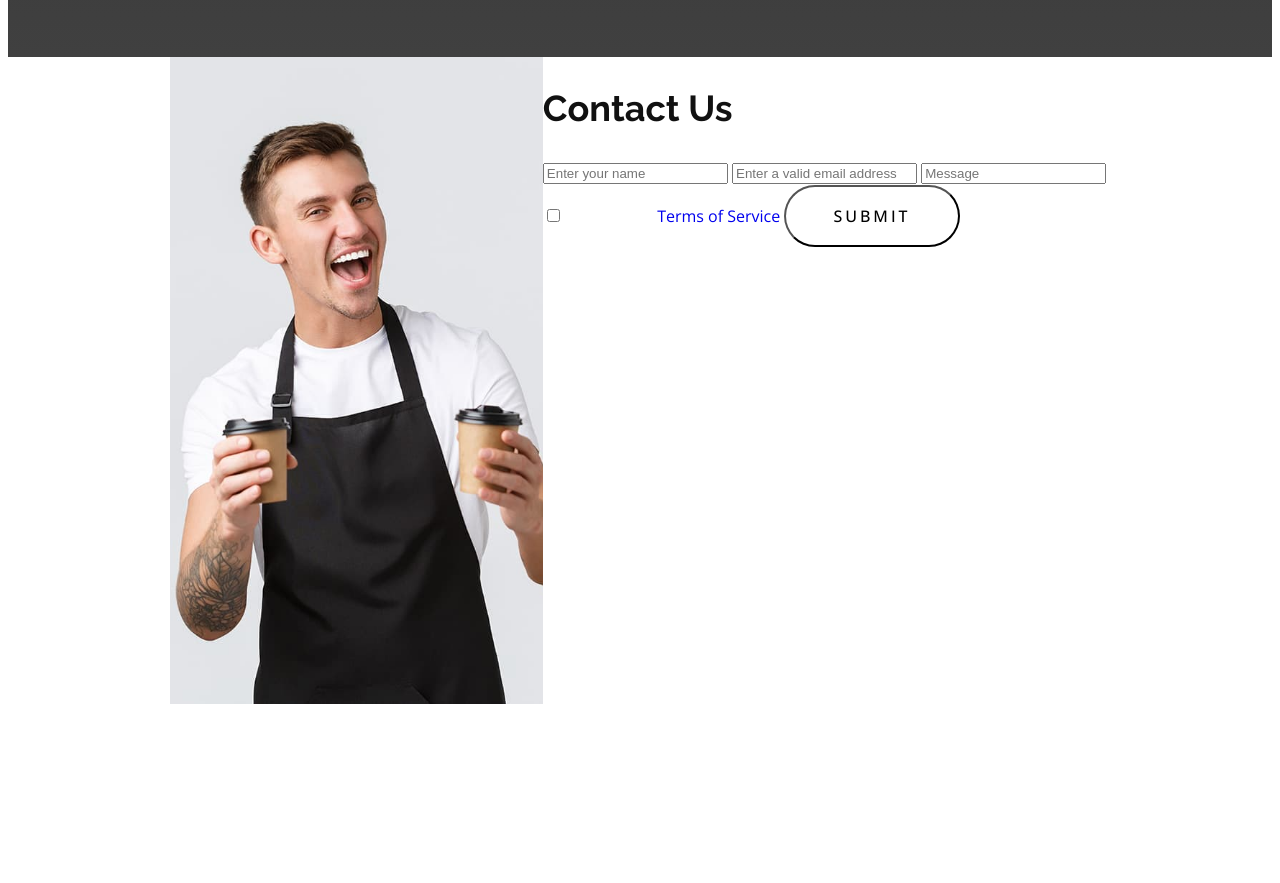
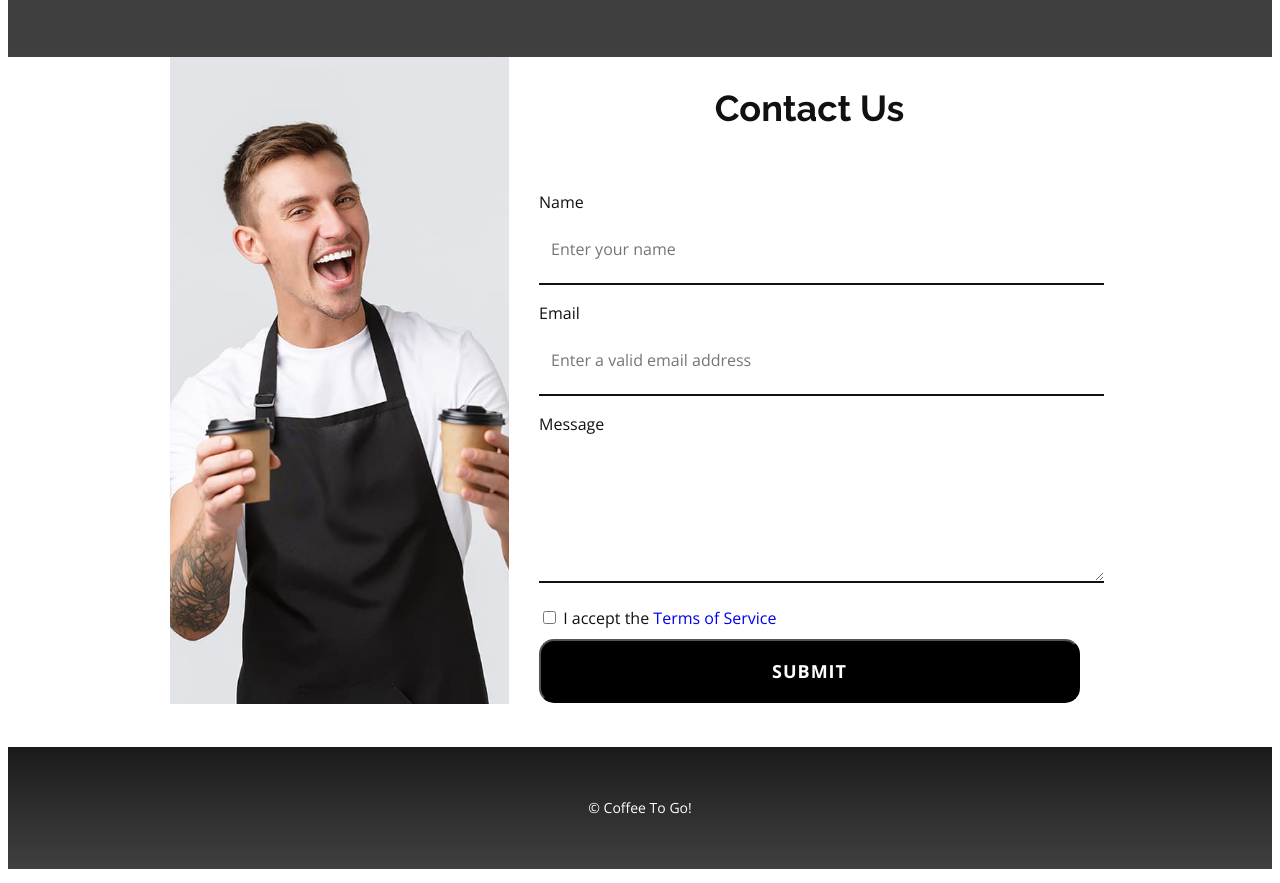
Before and after one commit to RomarioNik/coffee, a plain HTML site: page index.html in a window 1280 px wide. Shown: the part 8820-9703 px from the top of the page. Before the commit the page ends 9582 px from the top, so only its background shows below. Drawn offline with nearby package versions, Linux system fonts and the light colour scheme.

Commit message:
finish font and color

```diff
--- a/css/style.css
+++ b/css/style.css
@@ -482,6 +482,7 @@ img {
 .contacts__title {
   font-size: 36px;
   line-height: 1.19;
+  text-align: center;
 }
 .contacts__img-wrap {
   max-width: 470px;
@@ -496,16 +497,64 @@ img {
 .contacts__wrap {
 }
 .contacts__form {
+  padding: 30px;
 }
+.contacts__label {
+  color: var(--title-color);
+}
+
+.input-common {
+  width: 100%;
+  height: 48px;
+  padding: 10px 12px;
+  margin-bottom: 15px;
+
+  border: none;
+  border-bottom: 2px solid var(--title-color);
+
+  font-family: inherit;
+  font-size: inherit;
+  font-weight: inherit;
+  line-height: inherit;
+  color: var(--title-color);
+}
+
 .contacts__input {
+  height: 48px;
 }
 .contacts__input-area {
-}
-.contacts__checkbox-area {
+  height: 124px;
 }
 .contacts__checkbox {
+  margin-bottom: 15px;
 }
 .contacts__button {
+  width: 100%;
+
+  display: block;
+
+  font-size: 18px;
+  font-weight: 700;
+  line-height: calc(28 / 18);
+  letter-spacing: 1px;
+  color: var(--text-color);
+
+  border-radius: 15px;
+  background-color: #000000;
+}
+
+/* footer */
+
+.footer {
+  background-image: linear-gradient(#1a1a1a, #404040);
+}
+.footer__text {
+  padding: 50px 0;
+
+  font-size: 14px;
+  line-height: calc(22 / 14);
+  color: var(--text-color);
+  text-align: center;
 }
 
 /* visually-hidden */
--- a/index.html
+++ b/index.html
@@ -16,7 +16,6 @@
     <link rel="stylesheet" href="./css/style.css" />
   </head>
   <body>
-    <!-- <div class="_container"> -->
     <header class="header _container">
       <a class="header__link" href="./index.html">
         <img class="header__logo" src="./images/logo.png" alt="Logo coffee shop" width="64" />
@@ -534,23 +533,30 @@
         <div class="contacts__wrap">
           <h2 class="contacts__title title">Contact Us</h2>
           <form class="contacts__form" action="">
-            <input class="contacts__input" type="text" name="name" placeholder="Enter your name" />
+            <label class="contacts__label" for="name">Name</label>
             <input
-              class="contacts__input"
+              class="contacts__input input-common"
+              type="text"
+              name="name"
+              placeholder="Enter your name"
+            />
+
+            <label class="contacts__label" for="email">Email</label>
+            <input
+              class="contacts__input input-common"
               type="email"
               name="email"
               placeholder="Enter a valid email address"
             />
-            <input
-              class="contacts__input-area"
-              type="textarea"
-              name="message"
-              placeholder="Message"
-            />
-            <label class="contacts__checkbox-area" for="term">
+
+            <label class="contacts__label" for="message">Message</label>
+            <textarea class="contacts__input-area input-common" name="message"></textarea>
+
+            <label class="contacts__label" for="term">
               <input class="contacts__checkbox" type="checkbox" name="term" id="term" />
               I accept the <a href="#">Terms of Service</a>
             </label>
+
             <button class="contacts__button button" type="submit">Submit</button>
           </form>
         </div>
@@ -558,8 +564,7 @@
     </main>
 
     <footer class="footer">
-      <p class="footer__text">&copy; Sample text. Click to select the Text Element.</p>
+      <p class="footer__text">&copy; Coffee To Go!</p>
     </footer>
-    <!-- </div> -->
   </body>
 </html>
```
